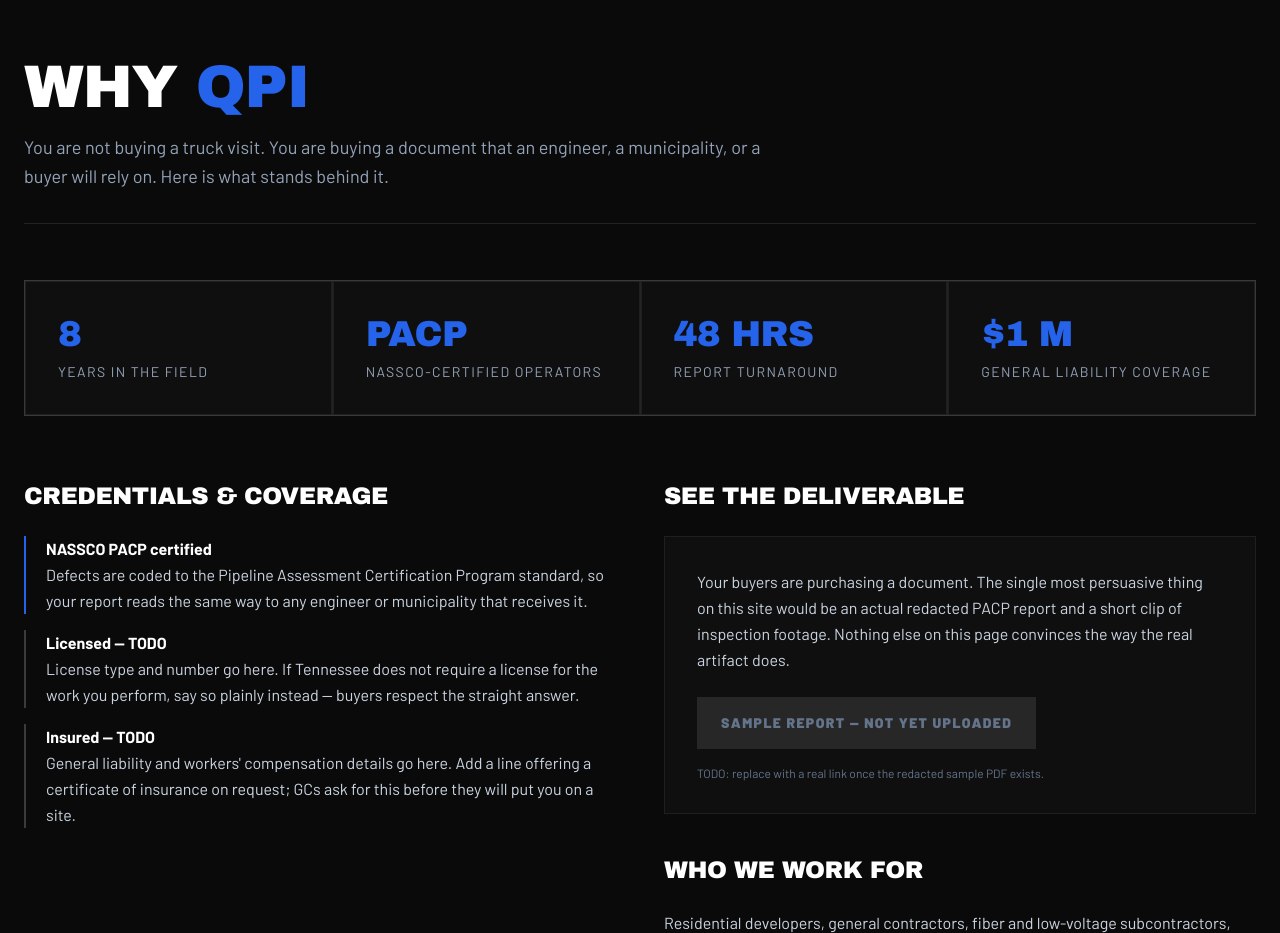
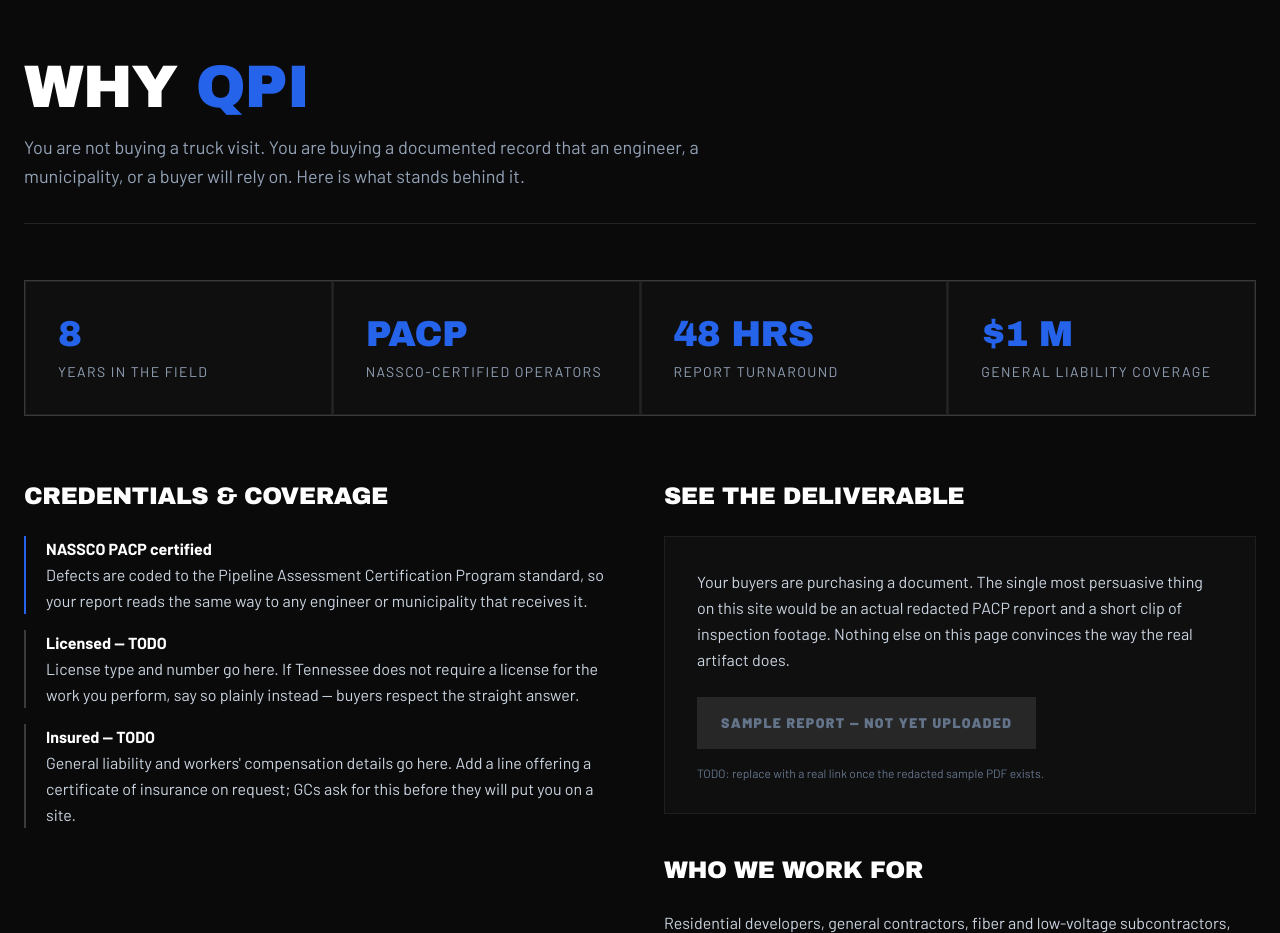
Before and after one commit to rsm1274-art/TestSite, a website: page index.html in a window 1280 px wide. Shown: the part 1940-2873 px from the top of the page. Drawn offline with Linux system fonts and the light colour scheme.

Commit message:
Update text for clarity in index.html

```diff
--- a/index.html
+++ b/index.html
@@ -255,7 +255,7 @@
             <div class="mb-14 border-b border-white/10 pb-8">
                 <h2 class="text-4xl md:text-6xl mb-4">Why <span class="text-blue-600">QPI</span></h2>
                 <p class="text-slate-400 text-lg max-w-3xl leading-relaxed">
-                    You are not buying a truck visit. You are buying a document that an engineer,
+                    You are not buying a truck visit. You are buying a documented record that an engineer,
                     a municipality, or a buyer will rely on. Here is what stands behind it.
                 </p>
             </div>
```
